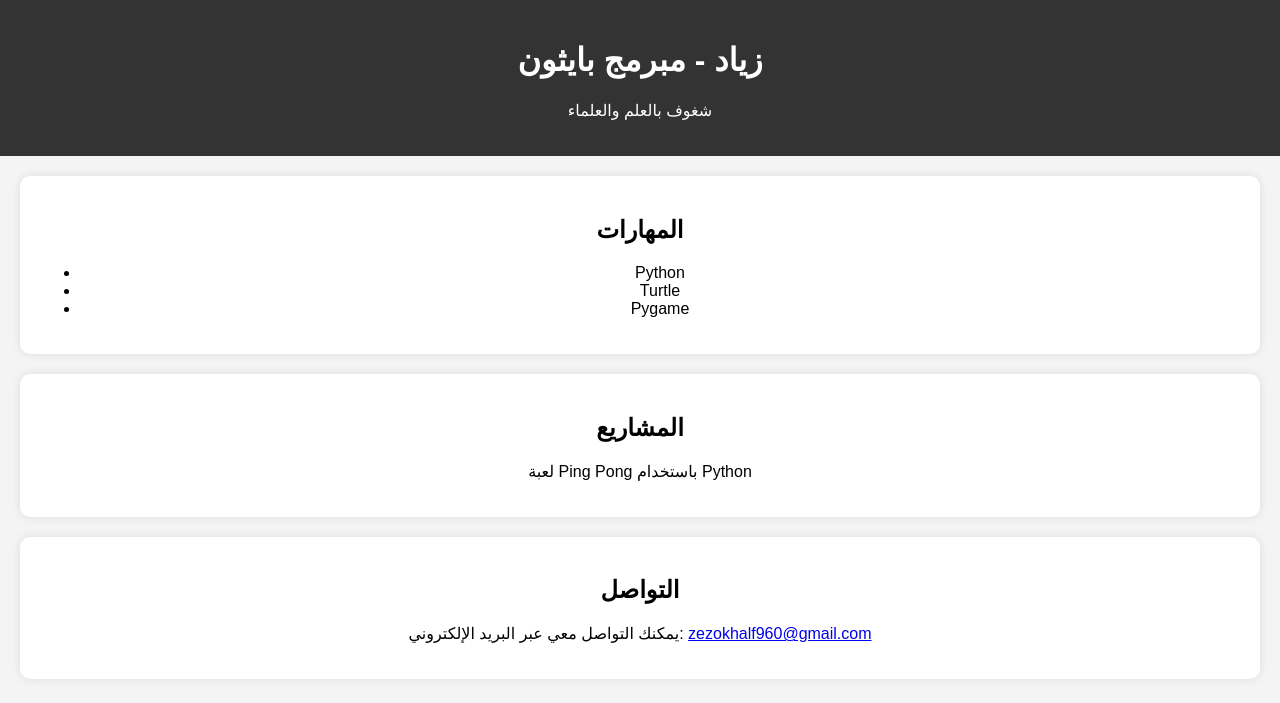
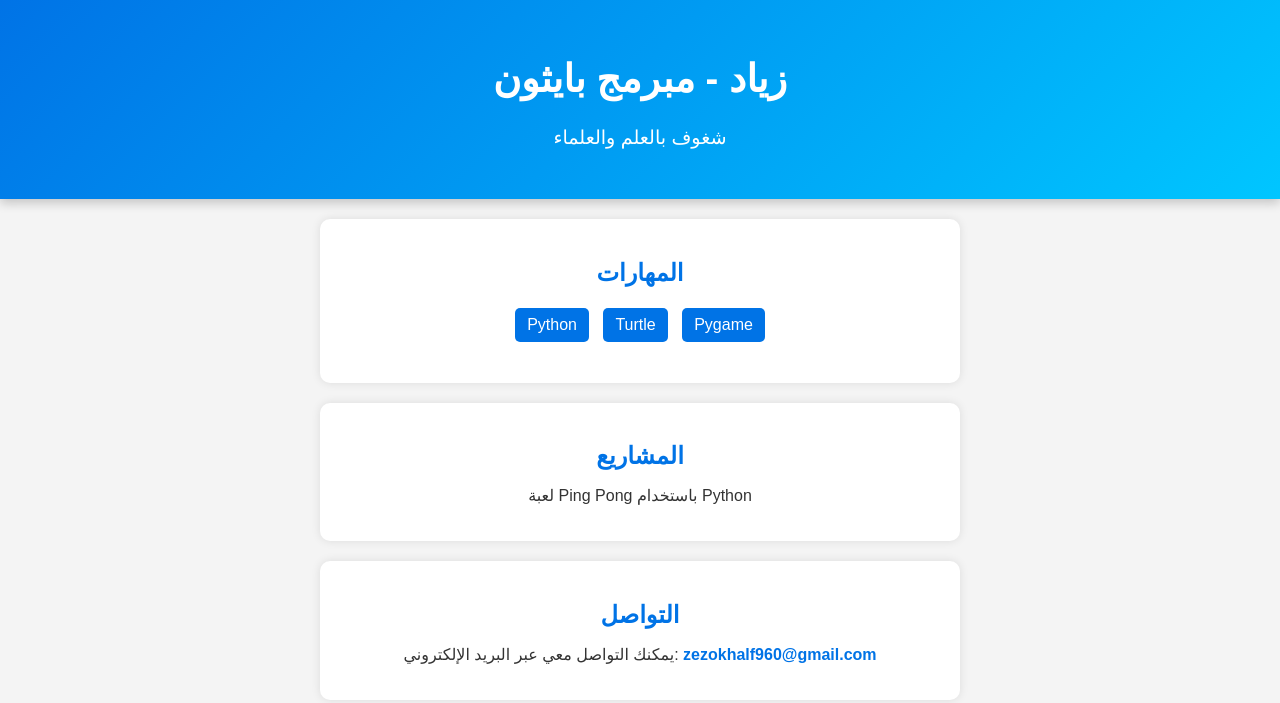
Before and after one commit to zezo-sa/portfoilio, a plain HTML site: page index.html in a window 1280 px wide. Drawn offline with Linux system fonts and the light colour scheme.

Commit message:
Add files via upload

```diff
--- a/Style.css
+++ b/Style.css
@@ -1,20 +1,62 @@
 
 body {
-    font-family: Arial, sans-serif;
+    font-family: 'Arial', sans-serif;
     text-align: center;
     margin: 0;
     padding: 0;
     background-color: #f4f4f4;
+    color: #333;
 }
+
+/* الهيدر */
 header {
-    background-color: #333;
+    background: linear-gradient(135deg, #0073e6, #00c6ff);
     color: white;
-    padding: 20px;
+    padding: 30px 10px;
+    font-size: 1.2em;
+    box-shadow: 0 4px 10px rgba(0, 0, 0, 0.2);
 }
+
+/* الأقسام */
 section {
-    margin: 20px;
+    margin: 20px auto;
     padding: 20px;
     background: white;
     border-radius: 10px;
     box-shadow: 0 0 10px rgba(0, 0, 0, 0.1);
+    max-width: 600px;
 }
+
+/* العناوين */
+h2 {
+    color: #0073e6;
+    font-size: 1.5em;
+    margin-bottom: 10px;
+}
+
+/* قائمة المهارات */
+ul {
+    list-style-type: none;
+    padding: 0;
+}
+
+ul li {
+    background: #0073e6;
+    color: white;
+    display: inline-block;
+    padding: 8px 12px;
+    margin: 5px;
+    border-radius: 5px;
+    font-size: 1em;
+}
+
+/* روابط */
+a {
+    color: #0073e6;
+    text-decoration: none;
+    font-weight: bold;
+}
+
+a:hover {
+    text-decoration: underline
+}
```
